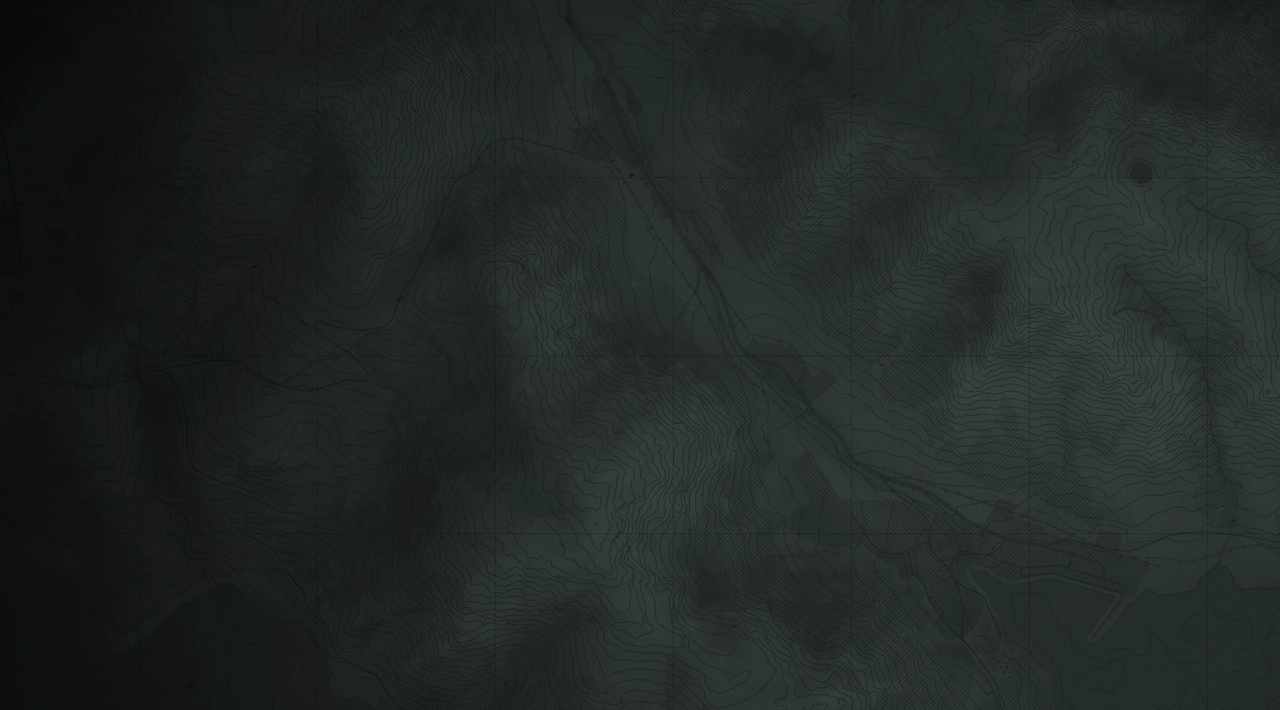
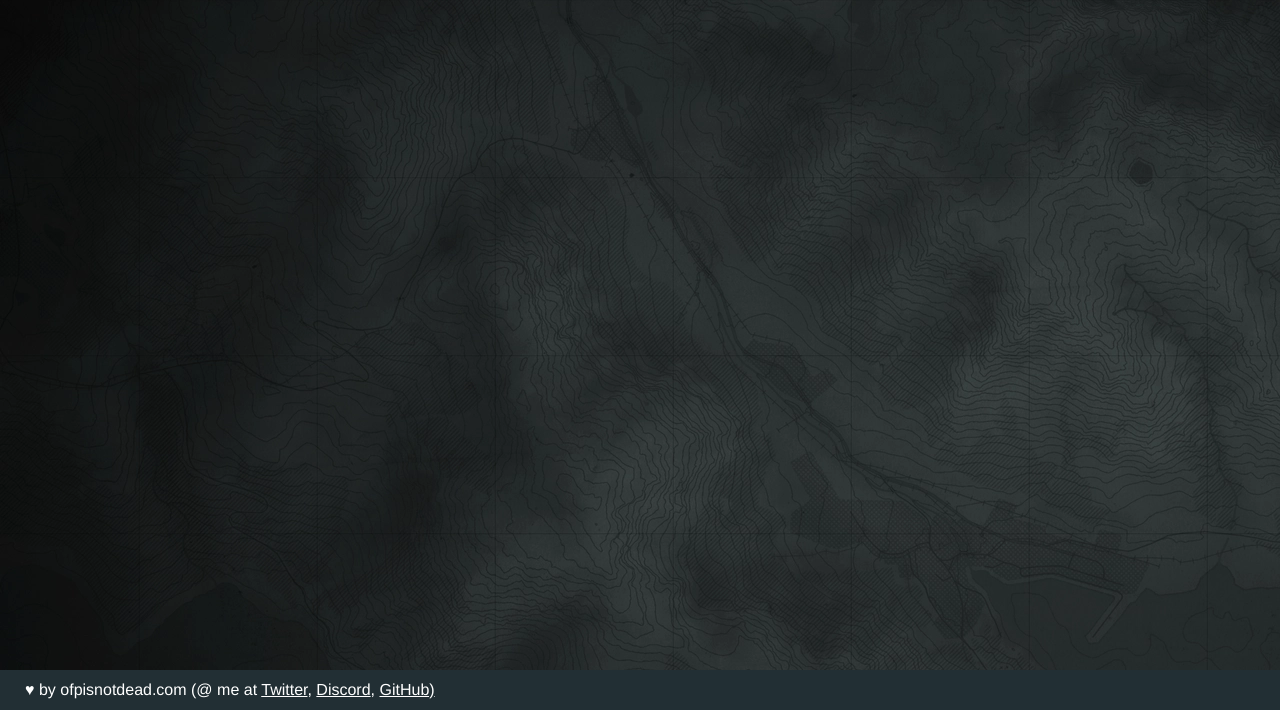
Before and after one commit to ofpisnotdead-com/reforger-workshop-preview, a website built with Parcel: page index.html in a window 1280 px wide. Shown: the part 90-800 px from the top of the page. Built offline with nearby package versions, Linux system fonts and the light colour scheme; no server answers.

Commit message:
Add social.

```diff
--- a/index.html
+++ b/index.html
@@ -26,6 +26,7 @@
 
       workshop-browser {
         display: block;
+        padding-bottom: 40px;
       }
 
       #logo {
@@ -42,6 +43,24 @@
         padding-top: 4px;
         font-size: 2.5em;
       }
+
+      footer {
+        display: flex;
+        align-items: center;
+        position: fixed;
+        left: 0px;
+        bottom: 0px;
+        height: 40px;
+        width: 100%;
+        background: #222f34;
+      }
+
+      footer article {
+        display: flex;
+        flex: 1;
+        margin-left: 25px;
+        flex-wrap: wrap;
+      }
     </style>
 
     <header>
@@ -50,6 +69,11 @@
     </header>
     <workshop-browser></workshop-browser>
 
+    <footer>
+      <article>
+        <p>&#9829; by ofpisnotdead.com (@ me at <a target="_blank" href="https://twitter.com/ofpnotdead">Twitter</a>, <a target="_blank" href="https://discordapp.com/users/372121409968668682">Discord</a>, <a target="_blank" href="https://github.com/ofpisnotdead-com/reforger-workshop-preview">GitHub)</p></article>
+    </footer>
+
     <script src="src/index.ts"></script>
   </body>
 </html>
```
Also changed, not shown: docs/index.html (+1 -1 lines).
